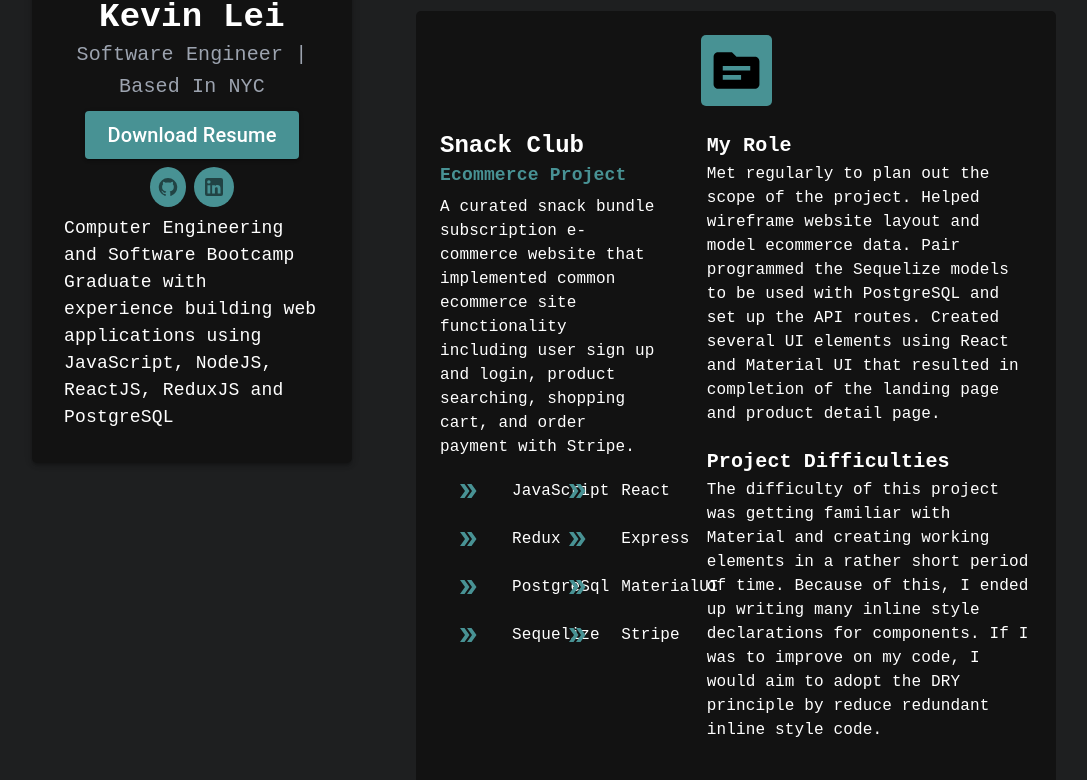
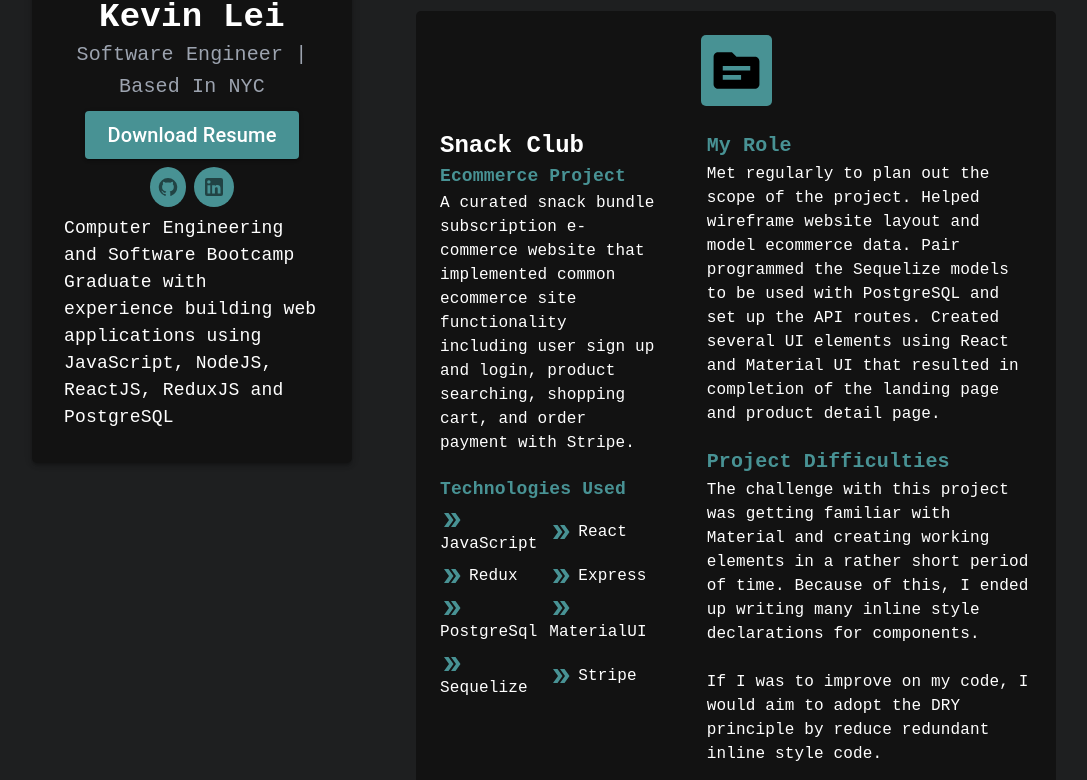
Before and after one commit to klei0229/portfolio-old, a React (Create React App) app: page /portfolio/projects in a window 1280 px wide. Shown: the part 295-1075 px from the top of the page, without its empty margins (96-1183 px from the left). Built offline with nearby package versions, Linux system fonts and the light colour scheme.

Commit message:
visual changes and text edits to projects page

```diff
--- a/src/Components/Projects.js
+++ b/src/Components/Projects.js
@@ -39,7 +39,7 @@ const projects = [
 
     role: "Met regularly to plan out the scope of the project. Helped wireframe website layout and model ecommerce data. Pair programmed the Sequelize models to be used with PostgreSQL and set up the API routes. Created several UI elements using React and Material UI that resulted in completion of the landing page and product detail page.",
     difficulties:
-      "The difficulty of this project was getting familiar with Material and creating working elements in a rather short period of time. Because of this, I ended up writing many inline style declarations for components. If I was to improve on my code, I would aim to adopt the DRY principle by reduce redundant inline style code.",
+      "The challenge with this project was getting familiar with Material and creating working elements in a rather short period of time. Because of this, I ended up writing many inline style declarations for components. \n\n If I was to improve on my code, I would aim to adopt the DRY principle by reduce redundant inline style code.",
     technologies: [
       "JavaScript",
       "React",
@@ -60,7 +60,7 @@ const projects = [
     githubLink: "https://github.com/klei0229/acme_menus_1",
     role: "My role was to create an MVP of the menu builder in a week’s time. This included creating the database using Sequelize, setting up the API routes, implementing the ability for users to upload CSV sheets, and building out a user interface that lets users toggle several visual components including text font, typography, and color on their menu.",
     difficulties:
-      "The difficulty of this project was controlling the state of the React project. Due to the time constraint and scale of the project, I opted to not use Redux and as a result I ended up having a hard time scaling the project. I ended up having to tediously pass props from a parent react component down to the nested child components tree to complete the project. To improve on this project, I can commit to restructuring the project and use Redux to control the state of the application.",
+      "The challenge with this project was controlling the state of the React application. Due to the time constraint and scale of the project, I opted to not use Redux and as a result I ended up having a hard time scaling the project. I ended up having to tediously pass props from a parent react component down to the nested child components tree to complete the project. \n\n To improve on this project, I can commit to restructuring the project and use Redux to control the state of the application.",
     technologies: [
       "Javascript",
       "React",
@@ -78,9 +78,9 @@ const projects = [
       "An expansion of the Quick Menu Builder individual project that elaborates on the function of helping local restaurant businesses manage and design their digital menus.",
     demoLink: "https://menu-builder-capstone.onrender.com/",
     githubLink: "https://github.com/klei0229/fullstack-capstone-team-6-self",
-    role: "Refactored the initial code base from the previous project (Quick Menu Builder) to implement Redux to manage the state of the application. This allowed the application to be maintainable as we included more functionality on the user interface. I also implemented the React Dnd API to create a custom drag and drop user interface that allows users to move items on their menu and ultimately customize the layout of their menu and how menu items appear. ",
+    role: "Refactored the initial code base from the previous project (Quick Menu Builder) to implement Redux to manage the state of the application. This allowed the application to be maintainable as we included more functionality on the user interface.\n\n I also implemented the React Dnd API to create a custom drag and drop user interface that allows users to move items on their menu and ultimately customize the layout of their menu and how menu items appear. ",
     difficulties:
-      " The challenge for this project was learning how the React Dnd API works and then building the drag and drop system. It was a very - consuming process learning how the API worked and then finding what I could use in the API for the project needs. Ultimately, I had to construct roughly 10 different react components for the system to work. To improve the project, I can write code to allow visual components that are found on the menu to be draggable (ex: text, images).",
+      " The challenge for this project was learning how the React Dnd API works and then building the drag and drop system. It was a very time consuming process learning how the API worked and then finding what I could use in the API for the project needs. Ultimately, I had to construct roughly 10 different react components for the system to work. \n\nTo improve the project, I can write code to allow visual components that are found on the menu to be draggable (ex: text, images).",
     technologies: [
       "JavaScript",
       "React",
@@ -137,9 +137,8 @@ const Projects = () => {
                       {project.name}{" "}
                     </Typography>
                     <Typography
-                      gutterBottom
                       align="left"
-                      variant="body1"
+                      variant="h6"
                       sx={{
                         fontWeight: "bold",
                         color: react,
@@ -160,10 +159,25 @@ const Projects = () => {
                     >
                       {project.description}
                     </Typography>
+<br/>
+                    <Typography
+                      align="left"
+                      variant="h6"
+                      sx={{
+                        fontWeight: "bold",
+                        color: react,
+                        fontFamily: darkTheme.typography.text.fontFamily,
+                        fontSize: "18px",
+                      }}
+                    >
+                      Technologies Used
+                    </Typography>
+
                     <List
                       sx={{
                         display: "flex",
                         flexWrap: "wrap",
+                        mt:-1
                       }}
                     >
                       <Typography
@@ -175,21 +189,24 @@ const Projects = () => {
                           color: darkTheme.typography.text.color,
                         }}
                       ></Typography>
-                      <br />
+
+
                       {project.technologies.map((item) => {
                         return (
                           <ListItem
+                            disableGutters
+                            disablePadding
                             sx={{
                               width: "50%",
                             }}
                           >
-                            <ListItemIcon
+                            {/* <ListItemIcon
                               sx={{
                                 color: react,
                               }}
                             >
                               <DoubleArrowIcon />
-                            </ListItemIcon>
+                            </ListItemIcon> */}
                             <ListItemText
                               sx={{
                                 color: "white",
@@ -197,19 +214,24 @@ const Projects = () => {
                                   darkTheme.typography.text.fontFamily,
                               }}
                             >
+
+                              <Box sx={{display:'flex', alignItems:'center', flexWrap:'wrap', backgroundColor:''}}>
+                              <DoubleArrowIcon sx={{ pr:"5px",color: react }} />
                               <Typography
                                 sx={{
                                   fontFamily:
                                     darkTheme.typography.text.fontFamily,
                                   fontSize: 16,
                                 }}
-                              >
+                                >
                                 {item}
                               </Typography>
+                                </Box>
                             </ListItemText>
                           </ListItem>
                         );
                       })}
+
                     </List>
                   </Grid>
 
@@ -221,7 +243,7 @@ const Projects = () => {
                       sx={{
                         fontWeight: "bold",
                         fontFamily: darkTheme.typography.text.fontFamily,
-                        color: darkTheme.typography.text.color,
+                        color: darkTheme.typography.text.react,
                       }}
                     >
                       My Role{" "}
@@ -235,7 +257,10 @@ const Projects = () => {
                         fontFamily: darkTheme.typography.text.fontFamily,
                       }}
                     >
-                      {project.role}
+                      {/* {project.role} */}
+                      {project.role.split('\n').map(i => {
+    return (<>{i}<br/></>)
+})}
                     </Typography>
                     <br />
                     <Typography
@@ -244,7 +269,7 @@ const Projects = () => {
                       sx={{
                         fontWeight: "bold",
                         fontFamily: darkTheme.typography.text.fontFamily,
-                        color: darkTheme.typography.text.color,
+                        color: darkTheme.typography.text.react,
                       }}
                     >
                       Project Difficulties{" "}
@@ -258,7 +283,9 @@ const Projects = () => {
                         fontFamily: darkTheme.typography.text.fontFamily,
                       }}
                     >
-                      {project.difficulties}
+                      {project.difficulties.split('\n').map(i => {
+    return (<>{i}<br/></>)
+})}
                     </Typography>
                   </Grid>
                 </Grid>
--- a/src/themes.js
+++ b/src/themes.js
@@ -4,7 +4,8 @@ const darkTheme = {
         color:'white',
         highlighted:"#489294",
         fontSize:'18px',
-        fontFamily:'monospace'
+        fontFamily:'monospace',
+        react:'#489294'
     }
     },
     background:{
```
